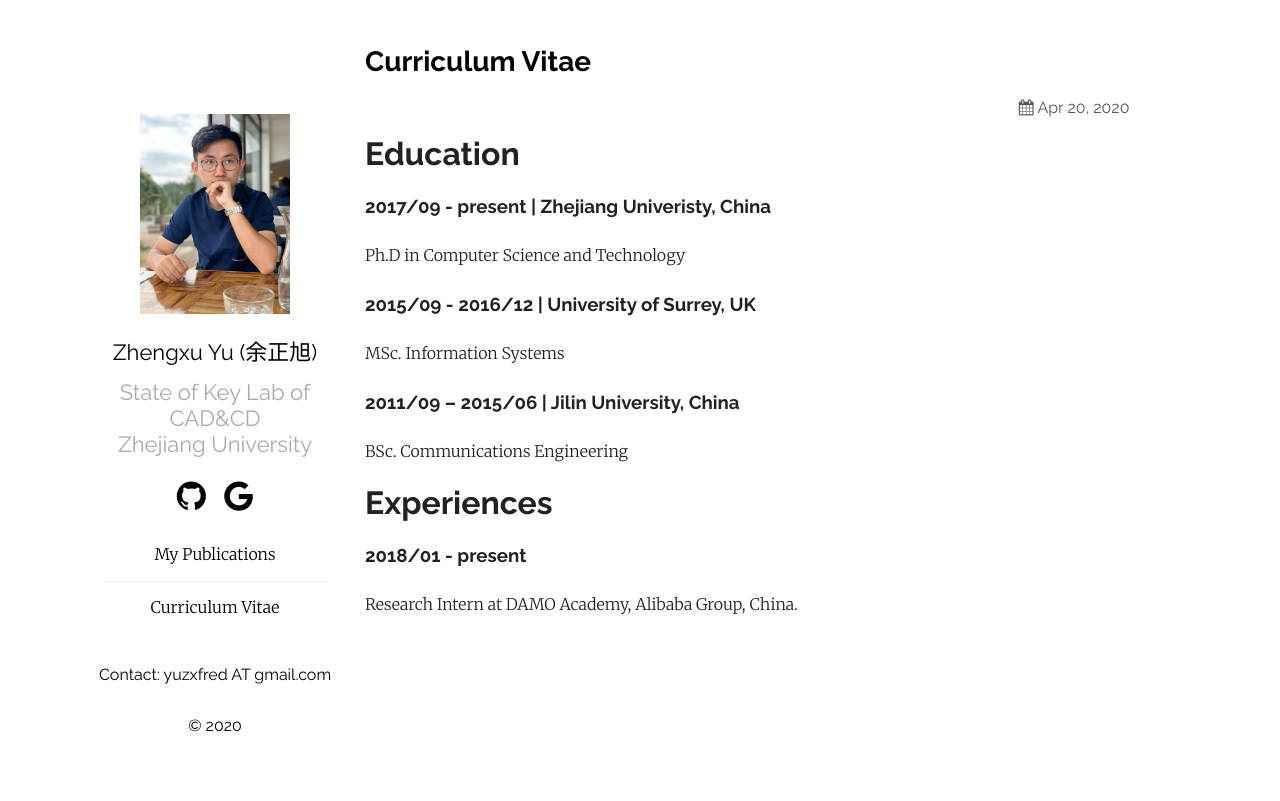
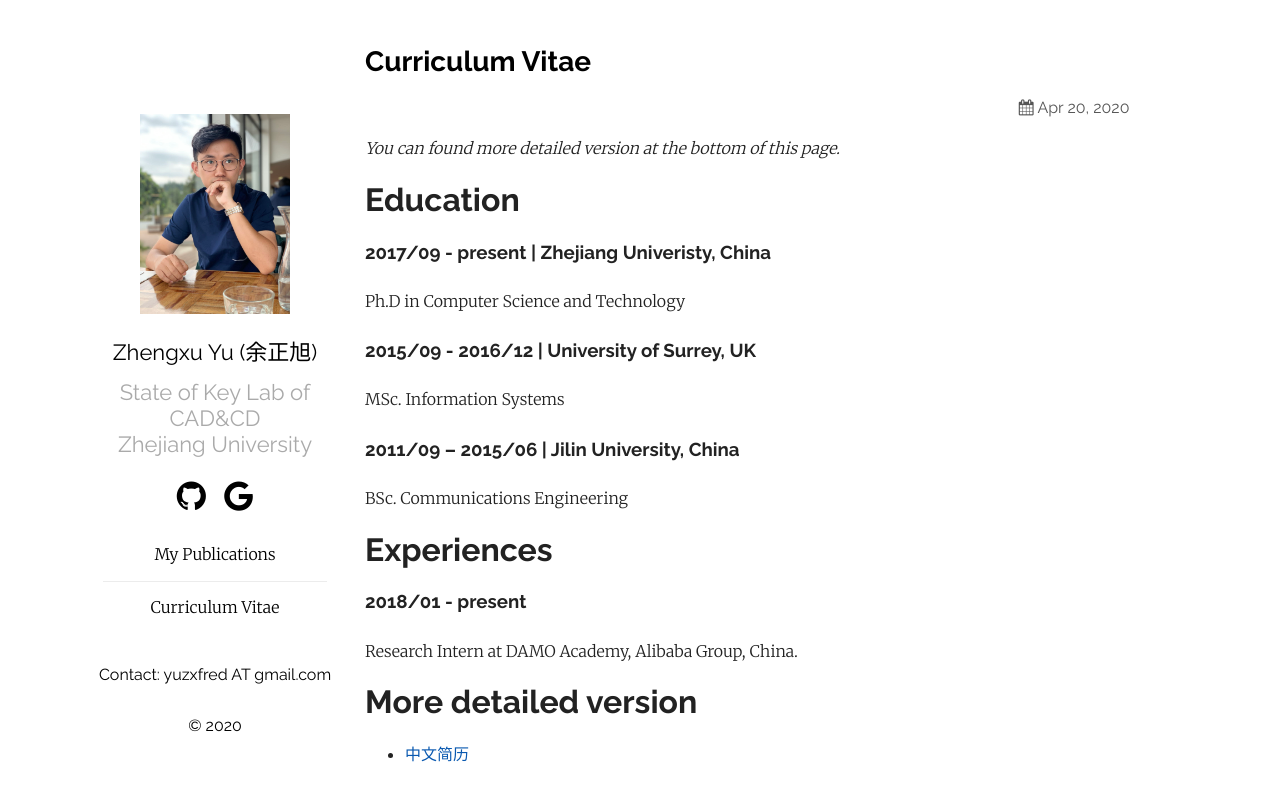
Before and after one commit to zhengxuyu/zhengxuyu.github.io, a Jekyll site: the page built from pages/CV.md, in a window 1280 px wide. Shown: the top 801 px of the page. Built offline with Jekyll 4.4.1, drawn with Linux system fonts in a browser that asks for light colours.

Commit message:
update chinese_CV_0804.pdf

```diff
--- a/pages/CV.md
+++ b/pages/CV.md
@@ -3,6 +3,7 @@ layout: post
 title:  Curriculum Vitae
 date:   2020-04-20 18:58:09 +0530
 ---
+*You can found more detailed version at the bottom of this page.*
 
 # Education
 
@@ -24,3 +25,6 @@ BSc. Communications Engineering
 ### 2018/01 - present
 
   Research Intern at DAMO Academy, Alibaba Group, China.
+
+# More detailed version
+* [中文简历](/assets/chinese_CV_0804.pdf)
```
Also changed, not shown: 1 other file.
